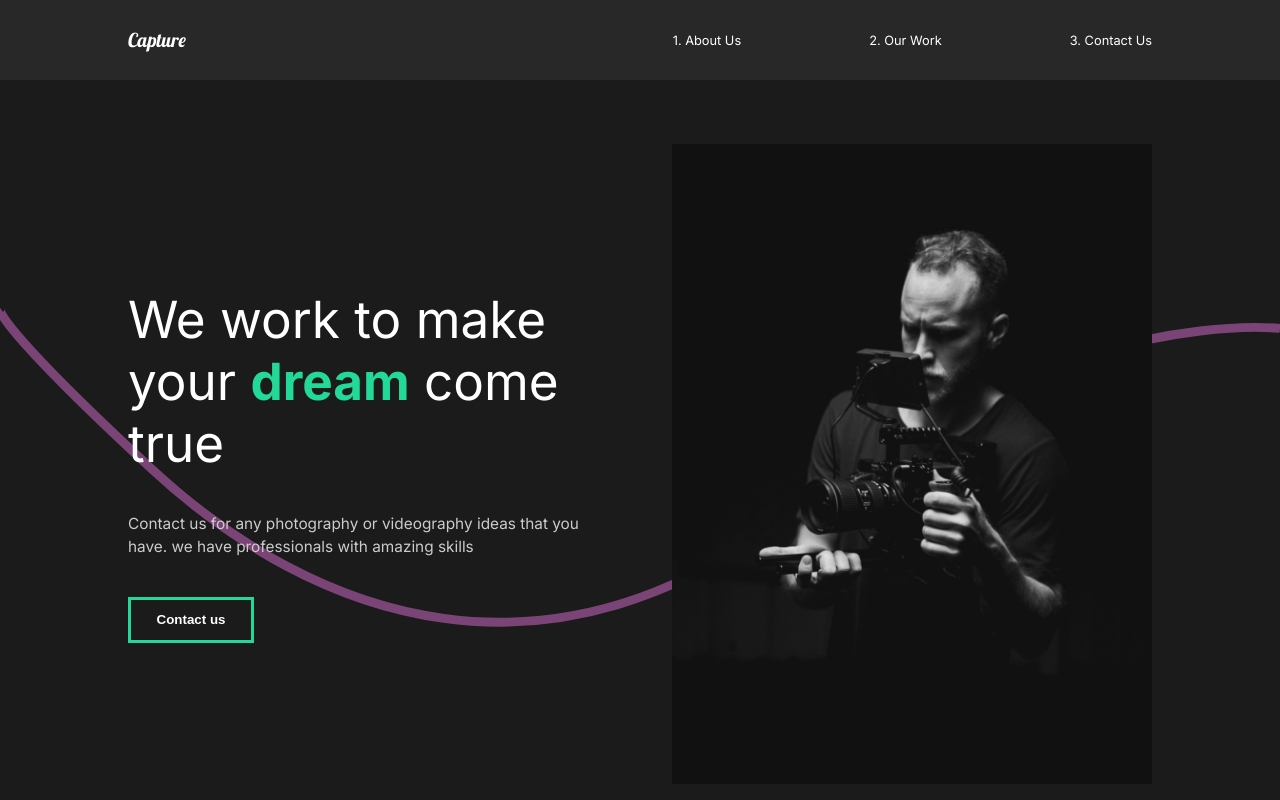
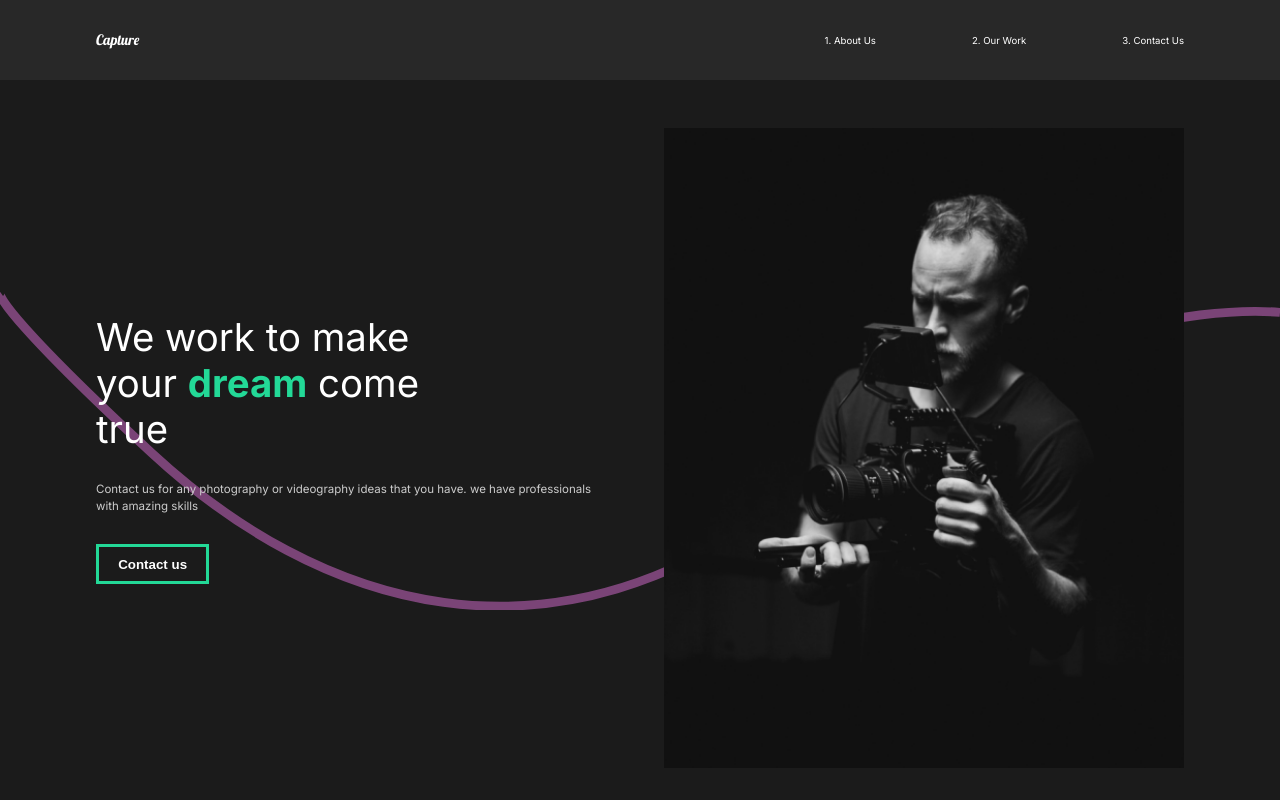
Before and after one commit to reza-goodarzi/Capture-portfolio, a React (Create React App) app: page / in a window 1280 px wide. Shown: the top 800 px of the page. Built offline with nearby package versions, Linux system fonts and the light colour scheme.

Commit message:
FIX bugs

```diff
--- a/src/App.js
+++ b/src/App.js
@@ -41,7 +41,6 @@ function App() {
           </Route>
         </Switch>
       </AnimatePresence>
-
     </div>
   );
 }
--- a/src/components/GlobalStyle.js
+++ b/src/components/GlobalStyle.js
@@ -10,10 +10,19 @@ const GlobalStyle = createGlobalStyle`
 	html{
 		font-size: 80%;
 		font-family: 'inter', sans-serif;
+
+		@media (max-width: 1500px){
+			font-size: 60%;
+		}
+
+		@media (max-width: 1300px){
+
+		}
 	}
 
 	body{
 		background: #1b1b1b;
+		overflow-x: hidden;
 	}
 
 	button {
--- a/src/components/Nav.js
+++ b/src/components/Nav.js
@@ -28,6 +28,9 @@ const StyledNav = styled.nav`
 	align-items: center;
 	padding: 1rem 10rem;
 	background: #282828;
+	position: sticky;
+	top: 0;
+	z-index: 1000;
 
 	#logo{
 		font-family: 'lobster', cursive;
--- /dev/null
+++ b/src/components/ScrollTop.js
@@ -0,0 +1,17 @@
+import { useEffect } from 'react';
+import { useLocation } from 'react-router-dom';
+
+const ScrollTop = () => {
+	const {pathname} = useLocation();
+
+	useEffect(() => {
+		window.scroll({
+			left: 0,
+			top: 0,
+		})
+	}, [pathname])
+
+	return null;
+}
+
+export default ScrollTop;
--- a/src/pages/AboutUs.js
+++ b/src/pages/AboutUs.js
@@ -6,6 +6,7 @@ import ServicesSection from "../components/ServicesSection";
 // Animation
 import { motion } from 'framer-motion';
 import { pageAnimation } from '../animation';
+import ScrollTop from "../components/ScrollTop";
 
 const AboutUs = () => {
 	return (
@@ -14,6 +15,7 @@ const AboutUs = () => {
 			<AboutSection />
 			<ServicesSection />
 			<FaqSection />
+			<ScrollTop />
 		</motion.div>
 	)
 }
--- a/src/pages/OurWork.js
+++ b/src/pages/OurWork.js
@@ -11,7 +11,7 @@ import goodTimes from '../img/goodtimes-small.png';
 import { motion } from 'framer-motion';
 import { pageAnimation, fade, photoAnim, lineAnim, slider, sliderContainer } from '../animation';
 import {useScroll} from '../components/useScroll'
-
+import ScrollTop from '../components/ScrollTop';
 
 const OurWork = () => {
 	const [element, controls] = useScroll();
@@ -53,6 +53,8 @@ const OurWork = () => {
 					<img src={goodTimes} alt="goodTimes" />
 				</Link>
 			</Movie>
+
+			<ScrollTop />
 		</Work>
 	)
 };
--- a/src/styles.js
+++ b/src/styles.js
@@ -1,5 +1,5 @@
 import styled from 'styled-components';
-import {motion}from 'framer-motion';
+import { motion } from 'framer-motion';
 
 export const About = styled(motion.div)`
 	min-height: 90vh;
@@ -8,6 +8,12 @@ export const About = styled(motion.div)`
 	justify-content: space-between;
 	padding: 5rem 10rem;
 	color: #fff;
+
+	@media (max-width: 1100px){
+		flex-direction: column;
+		padding: 2rem;
+		text-align: center;
+	}
 `
 
 export const Description = styled.div`
@@ -17,6 +23,14 @@ export const Description = styled.div`
 
 	h2{
 		font-weight: lighter;
+	}
+
+	@media (max-width: 1100px){
+		padding: 0;
+
+		button{
+			margin: 2rem 0	5rem;
+		}
 	}
 `;
 
```
